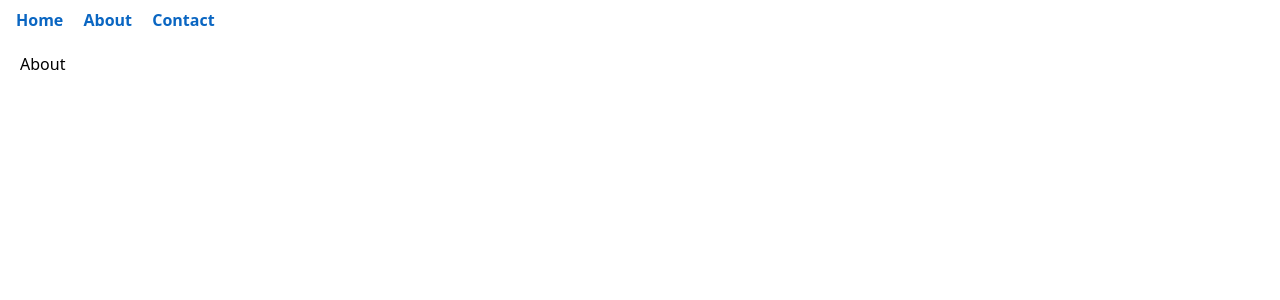
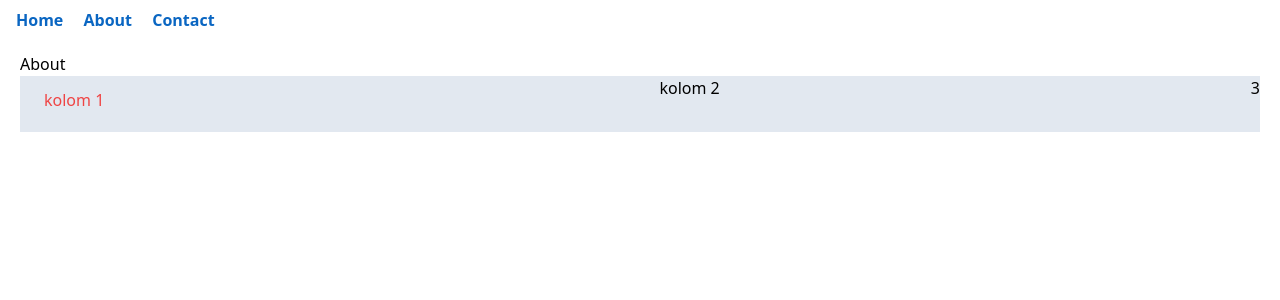
Before and after one commit to azulkipli/fe-mono, a Nuxt app in the folder apps/espretapivi/: page /about in a window 1280 px wide. Shown: the top 300 px of the page. Built offline with nearby package versions, Linux system fonts and the light colour scheme.

Commit message:
prettier-plugin-tailwindcss

```diff
--- a/apps/espretapivi/package.json
+++ b/apps/espretapivi/package.json
@@ -25,6 +25,7 @@
     "eslint-plugin-prettier": "^5.0.1",
     "nuxt": "^3.8.0",
     "prettier": "^3.0.3",
+    "prettier-plugin-tailwindcss": "^0.5.7",
     "typescript": "^5.2.2",
     "vue": "^3.3.7",
     "vue-router": "^4.2.5"
--- a/apps/espretapivi/pages/about.vue
+++ b/apps/espretapivi/pages/about.vue
@@ -1,5 +1,10 @@
 <template>
   <div id="pageAbout" class="px-2">
     <h1>About</h1>
+    <div class="gap flex justify-between bg-slate-200">
+      <div class="m-2 my-1 p-4 pt-2 text-red-500">kolom 1</div>
+      <div class="text-greeb-500">kolom 2</div>
+      3
+    </div>
   </div>
 </template>
--- /dev/null
+++ b/apps/espretapivi/prettier.config.cjs
@@ -0,0 +1,3 @@
+module.exports = {
+  plugins: ["prettier-plugin-tailwindcss"],
+};
```
Also changed, not shown: 2 other files (tests, documents, lock files or other folders).
